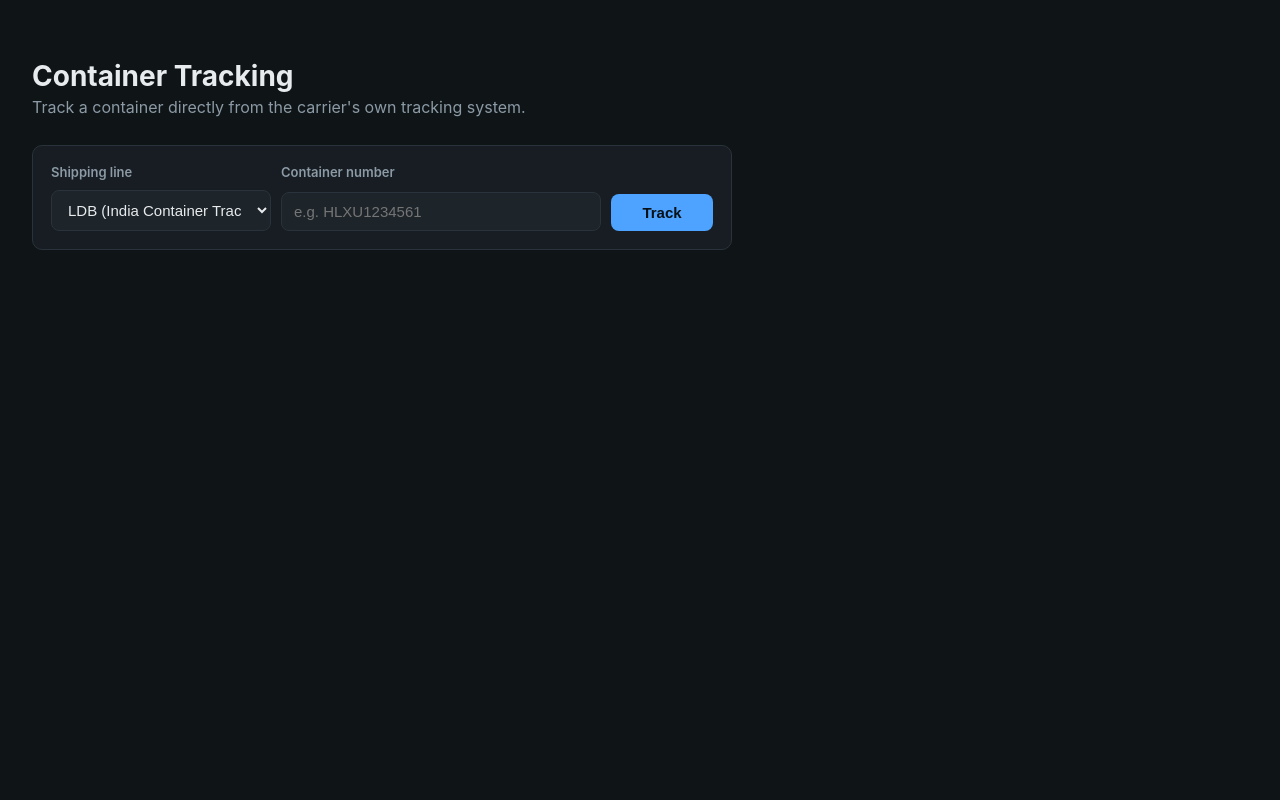
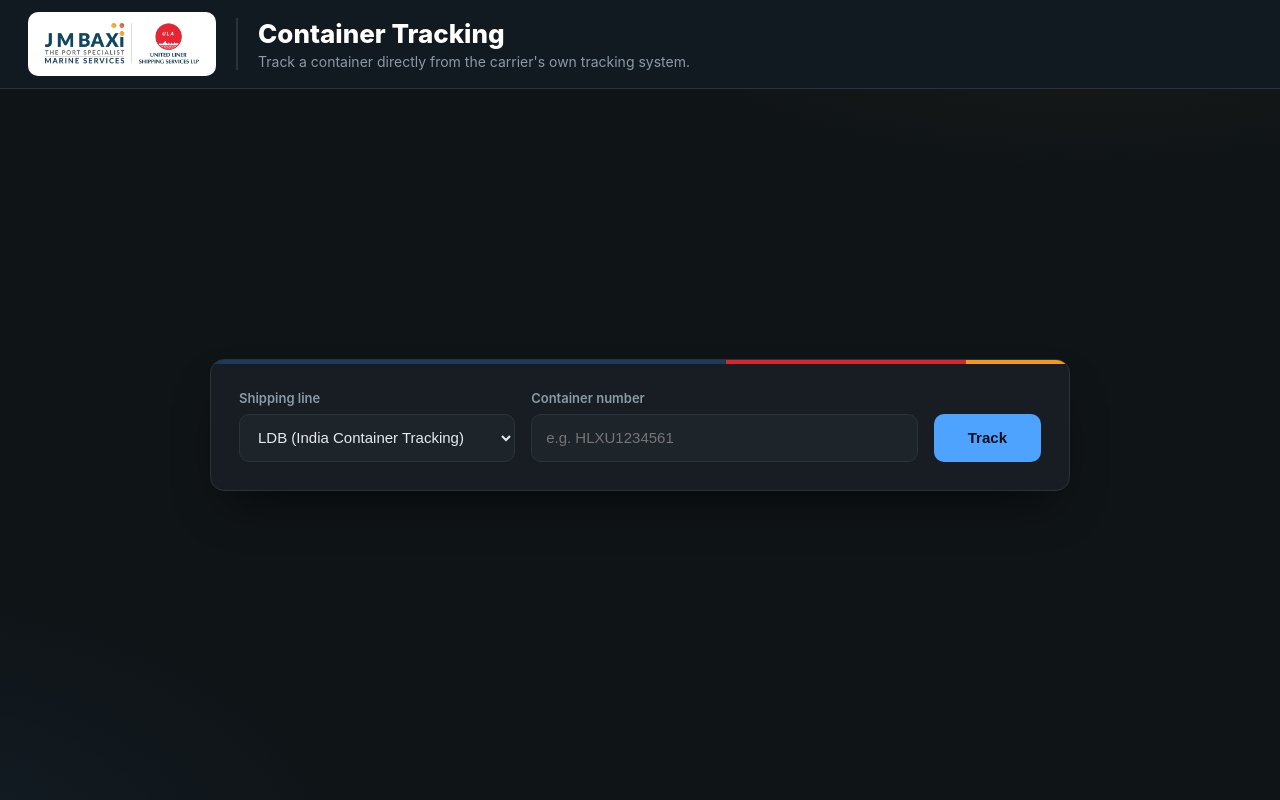
Before and after one commit to awk26/container_tracking-, a Flask app: page / in a window 1280 px wide. Run offline with Flask 3, Linux system fonts and the light colour scheme.

Commit message:
logo update

```diff
--- a/static/style.css
+++ b/static/style.css
@@ -13,21 +13,76 @@
   --error-text: #ff8a80;
   --ok: #3ddc84;
   --ok-bg: #123321;
+  --jm-navy: #1c3a5a;
+  --jm-red: #d8262c;
+  --jm-orange: #f39a1e;
 }
 
 * { box-sizing: border-box; }
+[hidden] { display: none !important; }
 
 body {
   margin: 0;
-  background: var(--bg);
+  min-height: 100vh;
+  display: flex;
+  flex-direction: column;
+  background:
+    radial-gradient(900px 420px at 85% -10%, rgba(243, 154, 30, 0.08), transparent 60%),
+    radial-gradient(800px 480px at -10% 110%, rgba(77, 163, 255, 0.08), transparent 60%),
+    var(--bg);
   color: var(--text);
   font-family: -apple-system, "Segoe UI", Roboto, Arial, sans-serif;
 }
 
+/* ---------- Header: logo + title on one line ---------- */
+.site-header {
+  display: flex;
+  align-items: center;
+  gap: 20px;
+  padding: 12px 28px;
+  background: #121a21;
+  border-bottom: 1px solid var(--border);
+}
+
+.logo-plate {
+  flex-shrink: 0;
+  background: #ffffff;
+  border-radius: 10px;
+  padding: 4px 10px;
+  line-height: 0;
+}
+
+.logo-plate img {
+  display: block;
+  height: 56px;
+  width: auto;
+}
+
+.site-titles {
+  padding-left: 20px;
+  border-left: 2px solid var(--border);
+  min-width: 0;
+}
+
+.site-titles h1 {
+  margin: 0;
+  font-size: 26px;
+  font-weight: 800;
+  line-height: 1.2;
+  color: #ffffff;
+}
+
+.site-titles .subtitle {
+  margin: 3px 0 0;
+  font-size: 14px;
+  color: var(--muted);
+}
+
+/* ---------- Page: form is centered, results use full width ---------- */
 .page {
   width: 100%;
   max-width: 1600px;
-  margin: 0 auto;
+  margin: auto;            /* centers the content in the space under the header */
   padding: 40px 32px 80px;
 }
 
@@ -43,15 +98,29 @@ h1 {
 }
 
 .track-form {
+  position: relative;
+  overflow: hidden;
   display: grid;
-  grid-template-columns: minmax(160px, 220px) minmax(220px, 320px) auto;
-  gap: 10px;
+  grid-template-columns: minmax(160px, 1fr) minmax(220px, 1.4fr) auto;
+  gap: 8px 16px;
   align-items: end;
-  max-width: 700px;
+  max-width: 860px;
+  margin: 0 auto;
   background: var(--card);
   border: 1px solid var(--border);
-  border-radius: 10px;
-  padding: 18px;
+  border-radius: 14px;
+  padding: 30px 28px 28px;
+  box-shadow: 0 24px 50px -20px rgba(0, 0, 0, 0.65);
+}
+
+.track-form::before {
+  content: "";
+  position: absolute;
+  left: 0;
+  right: 0;
+  top: 0;
+  height: 4px;
+  background: linear-gradient(90deg, var(--jm-navy) 0 60%, var(--jm-red) 60% 88%, var(--jm-orange) 88% 100%);
 }
 
 .track-form label {
@@ -64,9 +133,11 @@ h1 {
 .track-form select,
 .track-form input {
   grid-row: 2;
-  padding: 10px 12px;
-  border: 1px solid var(--border);
-  border-radius: 8px;
+  width: 100%;
+  height: 48px;
+  padding: 0 14px;
+  border: 1.5px solid var(--border);
+  border-radius: 10px;
   font-size: 15px;
   background: var(--card-alt);
   color: var(--text);
@@ -76,25 +147,34 @@ h1 {
 .track-form input:focus {
   outline: none;
   border-color: var(--brand);
+  box-shadow: 0 0 0 4px rgba(77, 163, 255, 0.18);
 }
 
 .track-form button {
   grid-row: 2;
-  padding: 10px 20px;
+  height: 48px;
+  padding: 0 34px;
   border: none;
-  border-radius: 8px;
+  border-radius: 10px;
   background: var(--brand);
   color: #071016;
   font-size: 15px;
-  font-weight: 600;
+  font-weight: 700;
   cursor: pointer;
 }
 
 .track-form button:hover { background: var(--brand-dark); }
 .track-form button:disabled { opacity: 0.6; cursor: default; }
 
-@media (max-width: 560px) {
-  .track-form { grid-template-columns: 1fr; }
+@media (max-width: 720px) {
+  .site-header { padding: 8px 14px; gap: 12px; }
+  .logo-plate { padding: 3px 7px; }
+  .logo-plate img { height: 40px; }
+  .site-titles { padding-left: 12px; }
+  .site-titles h1 { font-size: 19px; }
+  .site-titles .subtitle { display: none; }
+  .page { padding: 28px 14px 60px; }
+  .track-form { grid-template-columns: 1fr; padding: 26px 18px 22px; }
   .track-form label, .track-form select, .track-form input, .track-form button { grid-row: auto; }
 }
 
@@ -130,9 +210,11 @@ h1 {
 
 .samudera-fields select,
 .samudera-fields input {
-  padding: 10px 12px;
-  border: 1px solid var(--border);
-  border-radius: 8px;
+  width: 100%;
+  height: 48px;
+  padding: 0 14px;
+  border: 1.5px solid var(--border);
+  border-radius: 10px;
   font-size: 15px;
   background: var(--card-alt);
   color: var(--text);
@@ -145,7 +227,8 @@ h1 {
 }
 
 .status {
-  margin-top: 20px;
+  max-width: 860px;
+  margin: 20px auto 0;
   padding: 12px 14px;
   border-radius: 8px;
   font-size: 14px;
--- a/templates/index.html
+++ b/templates/index.html
@@ -4,14 +4,22 @@
   <meta charset="utf-8">
   <meta name="viewport" content="width=device-width, initial-scale=1">
   <title>Container Tracking</title>
-  <link rel="stylesheet" href="{{ url_for('static', filename='style.css') }}">
+  <link rel="stylesheet" href="{{ url_for('static', filename='style.css') }}?v=3">
   <link rel="stylesheet" href="{{ url_for('static', filename='vendor/leaflet.css') }}">
 </head>
 <body>
+
+  <header class="site-header">
+    <div class="logo-plate">
+      <img src="{{ url_for('static', filename='vendor/images/ulss-logo.png') }}" alt="JM Baxi Marine Services">
+    </div>
+    <div class="site-titles">
+      <h1>Container Tracking</h1>
+      <p class="subtitle">Track a container directly from the carrier's own tracking system.</p>
+    </div>
+  </header>
+
   <main class="page">
-    <h1>Container Tracking</h1>
-    <p class="subtitle">Track a container directly from the carrier's own tracking system.</p>
-
     <form id="track-form" class="track-form">
       <label for="line">Shipping line</label>
       <select id="line" name="line" required>
```
Also changed, not shown: static/vendor/images/ulss-logo.png (added).
